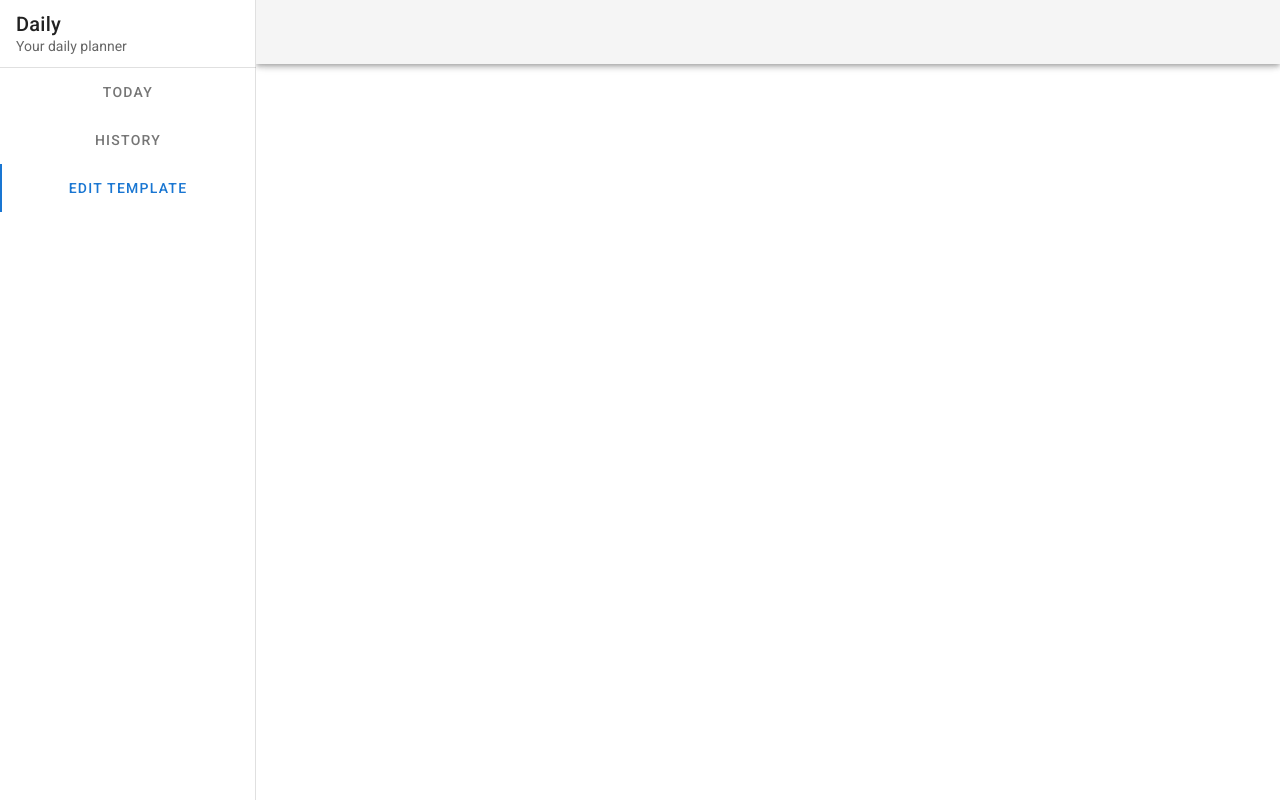
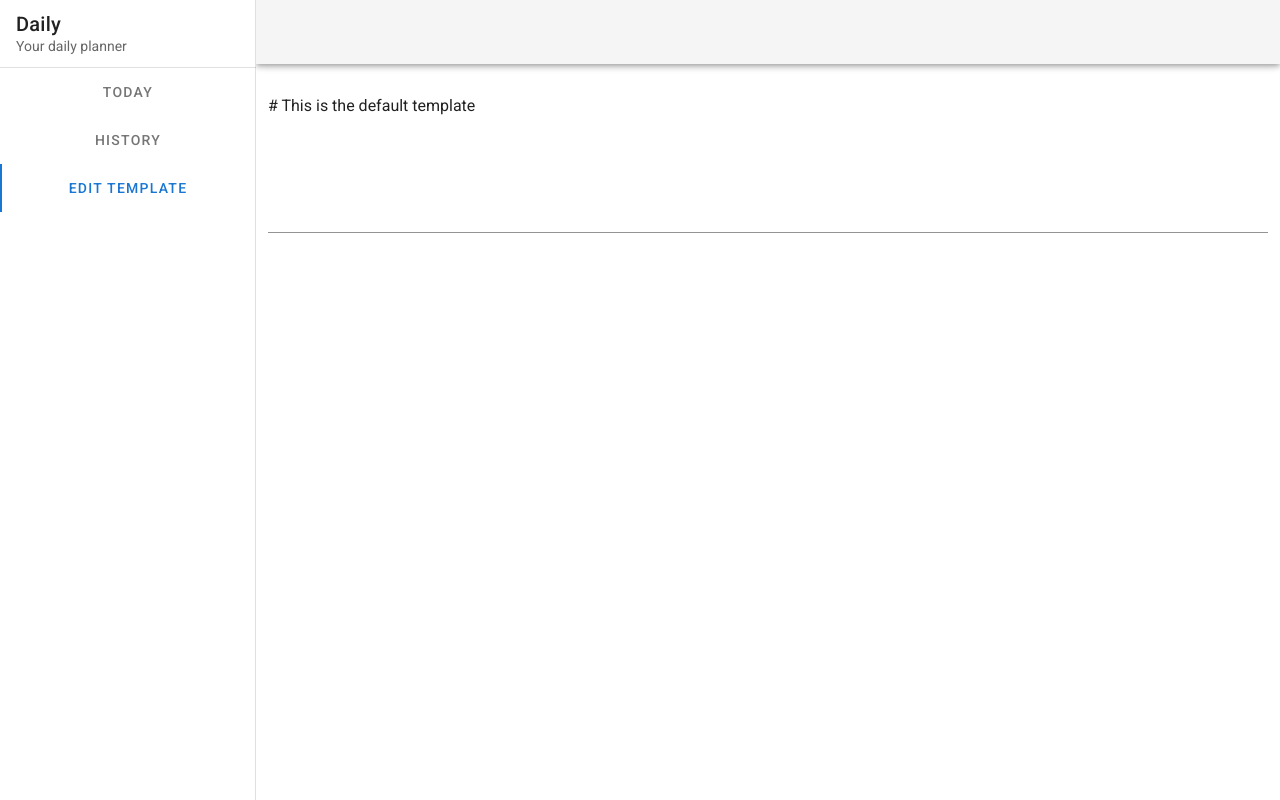
Before and after one commit to imcauley/DailyPage, a Vue app: page /#/edit-template in a window 1280 px wide. Built offline with nearby package versions, Linux system fonts and the light colour scheme.

Commit message:
added page to edit template

```diff
--- /dev/null
+++ b/src/components/EditTemplate.vue
@@ -0,0 +1,20 @@
+<template>
+    <div>
+        <v-textarea
+            no-resize=true
+            :value=text
+        ></v-textarea>
+    </div>
+</template>
+
+<script>
+
+
+export default {
+  name: 'EditTemplate',
+
+  data: () => ({
+    text: "# This is the default template"
+  }),
+};
+</script>
--- a/src/main.js
+++ b/src/main.js
@@ -4,6 +4,7 @@ import VueRouter from 'vue-router'
 import vuetify from './plugins/vuetify';
 
 import Writing from './components/Writing';
+import EditTemplate from './components/EditTemplate';
 
 Vue.use(VueRouter)
 
@@ -12,6 +13,7 @@ Vue.config.productionTip = false
 const routes = [
   { path: '/today', component: Writing },
   { path: '/history', component: Writing },
+  { path: '/edit-template', component: EditTemplate},
 ];
 
 const router = new VueRouter({ routes });
```
